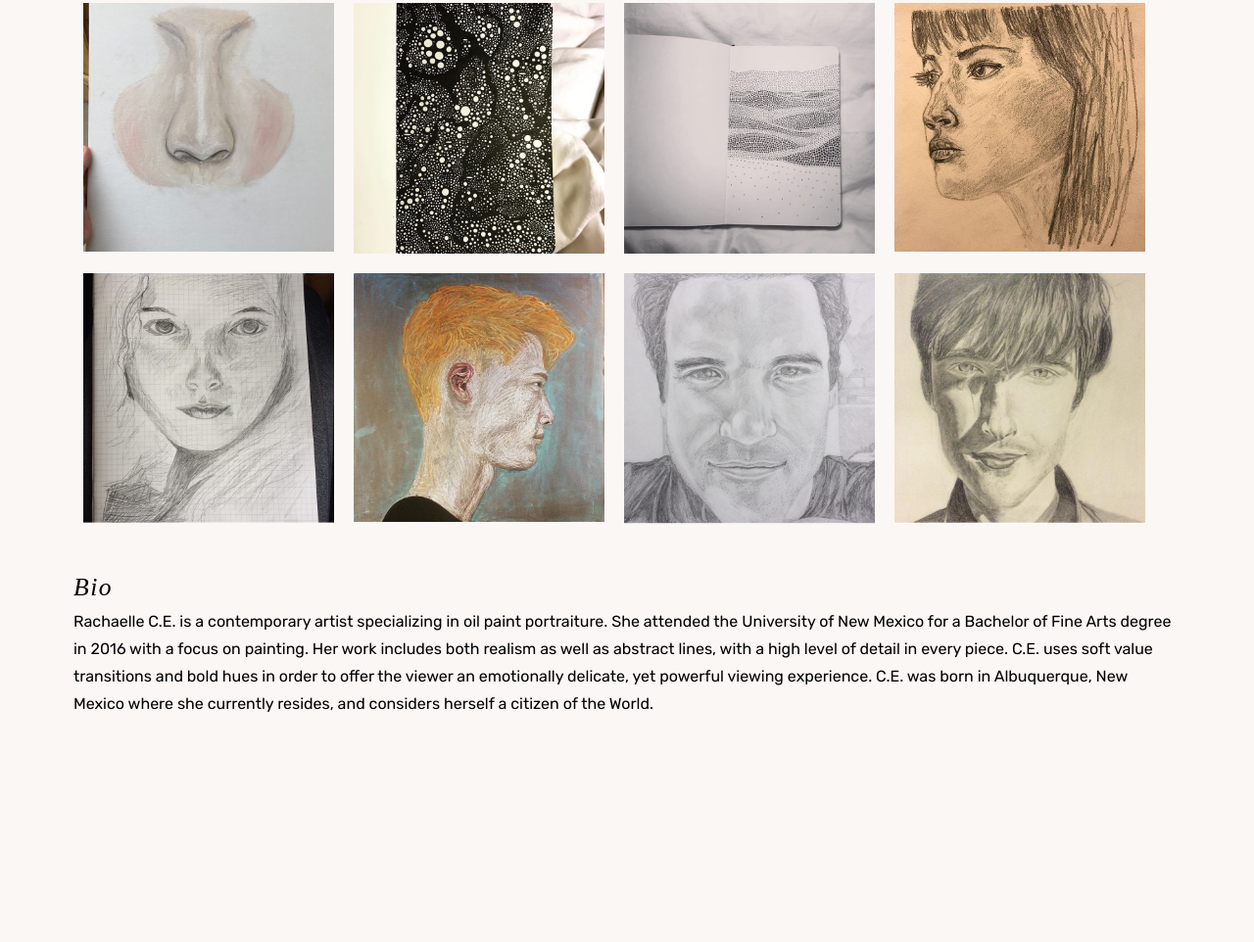
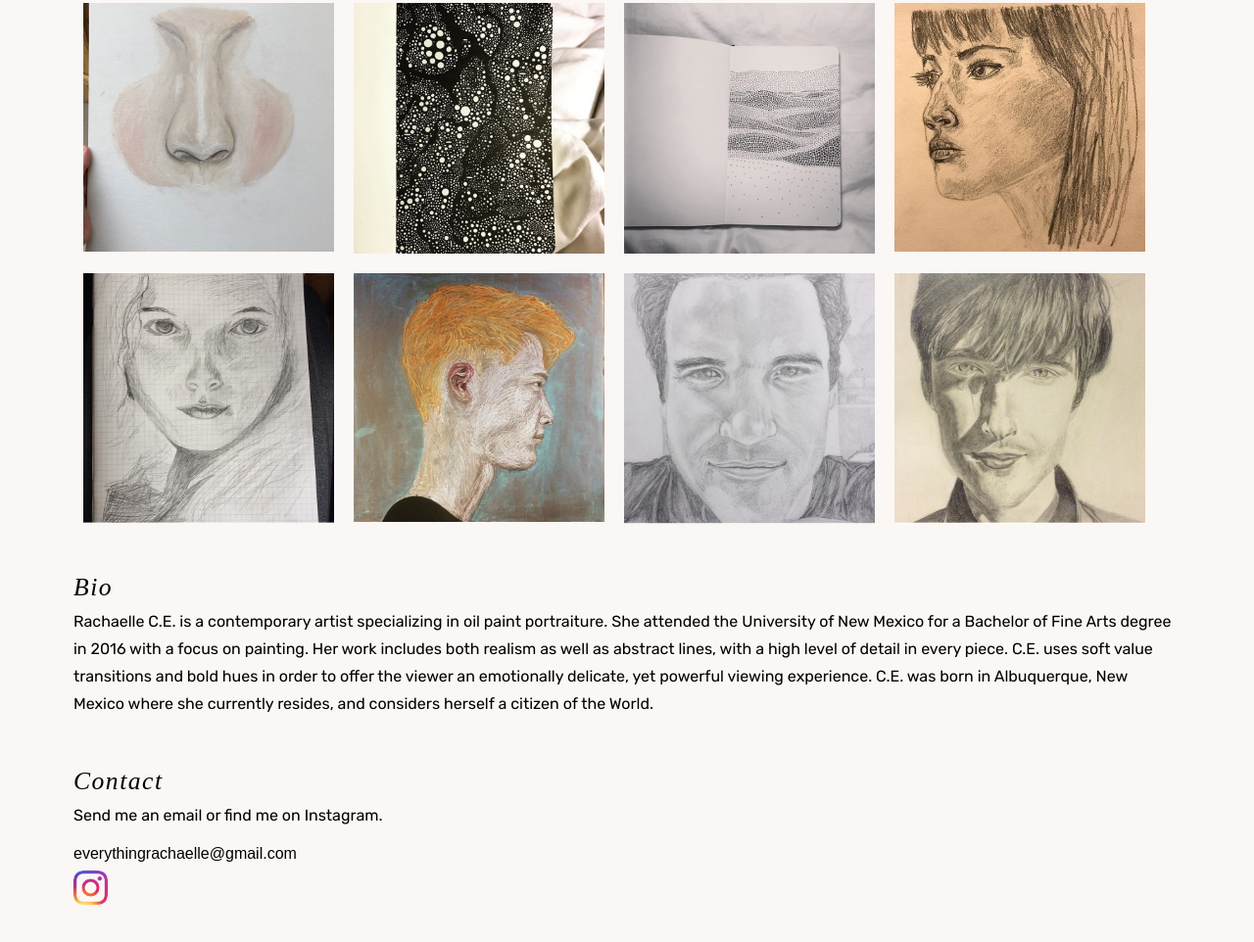
Before and after one commit to Rachaellatiara/artist-page, a plain HTML site: page index.html in a window 1280 px wide. Shown: the part 623-1585 px from the top of the page at 98% size. Before the commit the page ends 1406 px from the top, so only its background shows below. Drawn offline with Linux system fonts and the light colour scheme; a web font is replaced by a local one.

Commit message:
Updated Contact section

```diff
--- a/css/main.css
+++ b/css/main.css
@@ -46,6 +46,9 @@ h1 {
     height: 20vw;
     width: 20vw;
   }
+  img.img-logo {
+    margin-left: -8px;
+  }
 }
 
 @media screen and (max-width: 600px) {
@@ -76,6 +79,9 @@ h1 {
   .modal-content {
         width: 100%;
     }
+  img.img-logo {
+    margin-left: -3px;
+  }
 }
 
 h3 {
@@ -393,3 +399,19 @@ p {
     text-decoration: none;
     cursor: pointer;
 }
+
+/***** CONTACT *****/
+
+a {
+  text-decoration: none;
+  color: #000000;
+}
+
+a:hover {
+  color: #975063;
+}
+
+img.img-logo {
+  width: 4vw;
+  height: 4vw;
+}
--- a/index.html
+++ b/index.html
@@ -456,6 +456,16 @@
           </div>
         </section>
 
+        <section id="contact">
+          <div class="full-width-text">
+            <h3>Contact</h3>
+            <p>Send me an email or find me on Instagram.</p>
+            <a href="mailto:everythingrachaelle@gmail.com">everythingrachaelle@gmail.com</a>
+            <br>
+            <a href="http://www.instagram.com/rachaelle_vision/" target="_blank"><img src="img/ig.png" class="img-logo"></a>
+          </div>
+        </section>
+
       </main>
 
     </body>
```
Also changed, not shown: img/ig.png (added).
